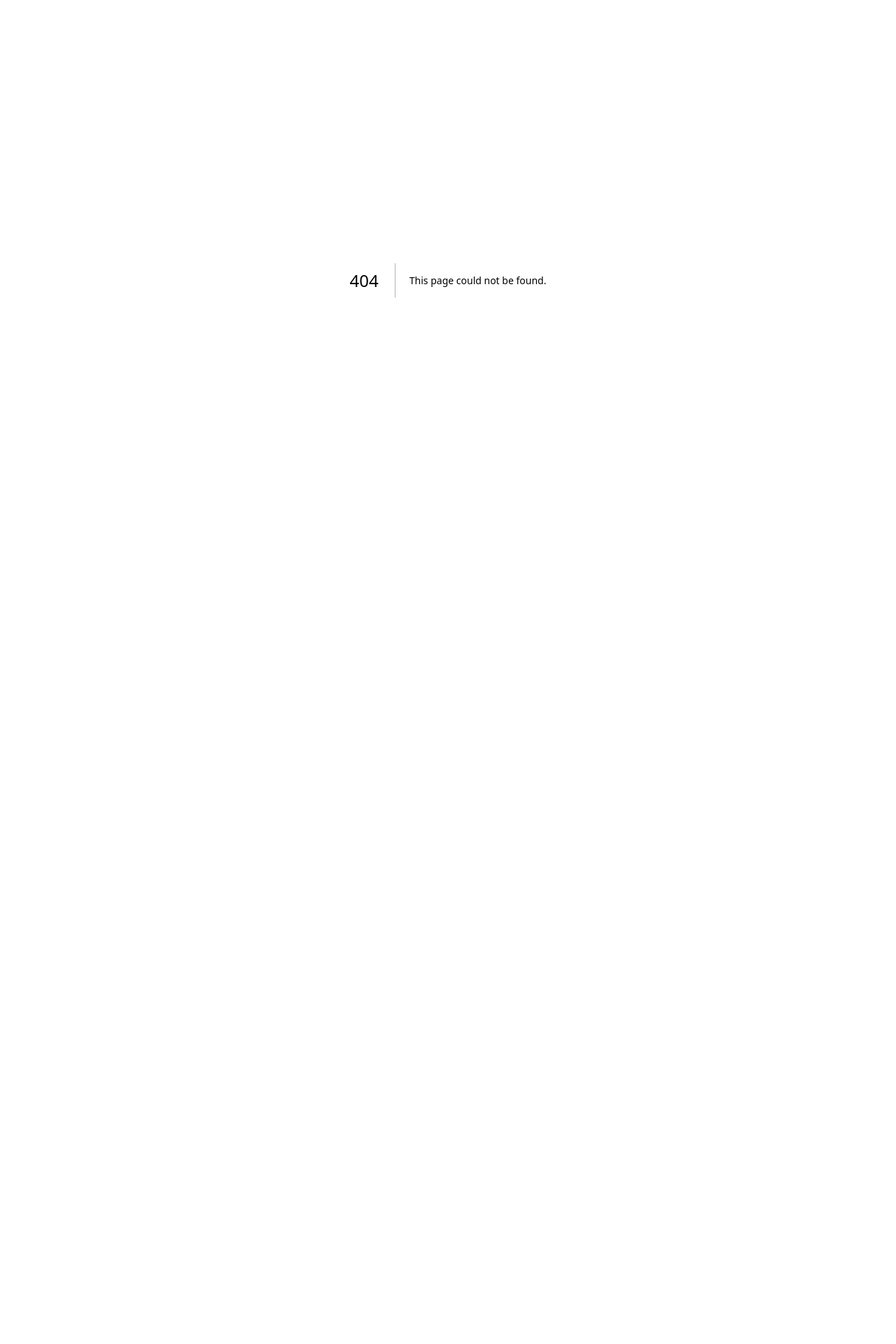
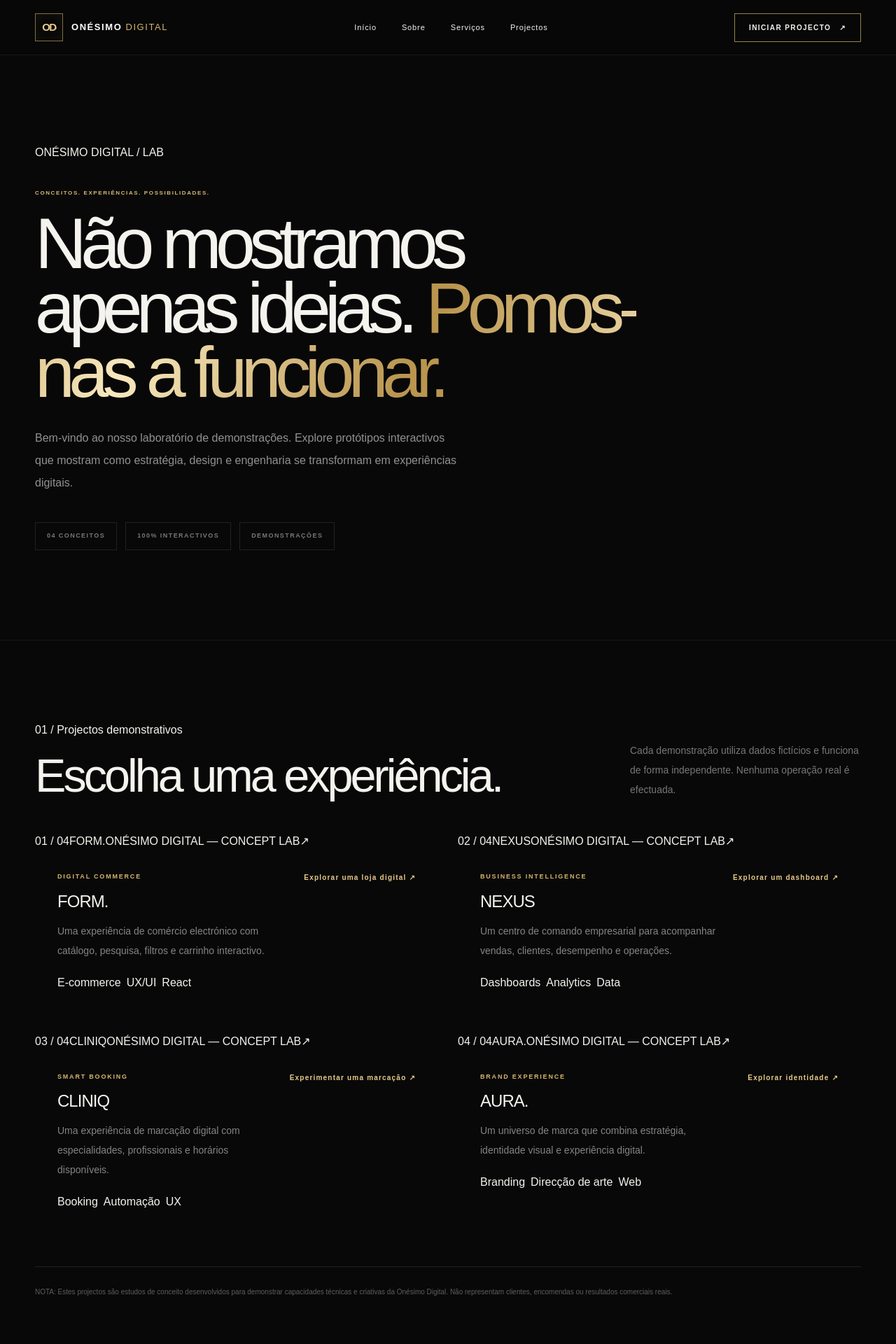
Before and after one commit to onesimo-miguel17/onesimo-digital, a Next.js app: page /projectos in a window 1280 px wide. Before the commit this address had no page. Shown: the top 1920 px of the page at 70% size. Before the commit the page ends 800 px from the top, so only its background shows below. Built offline with nearby package versions, Linux system fonts and the light colour scheme.

Commit message:
feat: add interactive concept portfolio index

```diff
--- /dev/null
+++ b/src/app/projectos/page.tsx
@@ -0,0 +1,45 @@
+import Link from "next/link";
+import { SiteHeader } from "@/components/site-header";
+import { SectionLabel } from "@/components/section-label";
+
+const demos = [
+  { number: "01", slug: "form", name: "FORM.", category: "DIGITAL COMMERCE", description: "Uma experiência de comércio electrónico com catálogo, pesquisa, filtros e carrinho interactivo.", outcome: "Explorar uma loja digital", tags: ["E-commerce", "UX/UI", "React"], visual: "demo-form" },
+  { number: "02", slug: "nexus", name: "NEXUS", category: "BUSINESS INTELLIGENCE", description: "Um centro de comando empresarial para acompanhar vendas, clientes, desempenho e operações.", outcome: "Explorar um dashboard", tags: ["Dashboards", "Analytics", "Data"], visual: "demo-nexus" },
+  { number: "03", slug: "cliniq", name: "CLINIQ", category: "SMART BOOKING", description: "Uma experiência de marcação digital com especialidades, profissionais e horários disponíveis.", outcome: "Experimentar uma marcação", tags: ["Booking", "Automação", "UX"], visual: "demo-cliniq" },
+  { number: "04", slug: "aura", name: "AURA.", category: "BRAND EXPERIENCE", description: "Um universo de marca que combina estratégia, identidade visual e experiência digital.", outcome: "Explorar identidade", tags: ["Branding", "Direcção de arte", "Web"], visual: "demo-aura" },
+];
+
+export default function ProjectsPage() {
+  return (
+    <>
+      <SiteHeader />
+      <main className="min-h-screen bg-[#080808] pt-[78px]">
+        <section className="demo-index-hero relative overflow-hidden border-b border-white/[0.07] py-24 sm:py-32">
+          <div className="container-shell relative z-10">
+            <SectionLabel>ONÉSIMO DIGITAL / LAB</SectionLabel>
+            <p className="section-overline mt-10">CONCEITOS. EXPERIÊNCIAS. POSSIBILIDADES.</p>
+            <h1 className="mt-5 max-w-[900px] text-[clamp(3.4rem,8vw,7.5rem)] font-medium leading-[.9] tracking-[-.085em]">Não mostramos apenas ideias. <span className="gold-text">Pomos-nas a funcionar.</span></h1>
+            <p className="mt-8 max-w-[610px] text-sm leading-8 text-white/55 sm:text-base">Bem-vindo ao nosso laboratório de demonstrações. Explore protótipos interactivos que mostram como estratégia, design e engenharia se transformam em experiências digitais.</p>
+            <div className="mt-10 flex flex-wrap gap-3 text-[9px] font-bold tracking-[.16em] text-white/45"><span className="border border-white/10 px-4 py-3">04 CONCEITOS</span><span className="border border-white/10 px-4 py-3">100% INTERACTIVOS</span><span className="border border-white/10 px-4 py-3">DEMONSTRAÇÕES</span></div>
+          </div>
+          <div className="demo-index-orbit" aria-hidden="true" />
+        </section>
+        <section className="section-space">
+          <div className="container-shell">
+            <div className="mb-12 flex flex-col justify-between gap-5 md:flex-row md:items-end"><div><SectionLabel>01 / Projectos demonstrativos</SectionLabel><h2 className="section-heading mt-5">Escolha uma experiência.</h2></div><p className="max-w-[330px] text-sm leading-7 text-white/45">Cada demonstração utiliza dados fictícios e funciona de forma independente. Nenhuma operação real é efectuada.</p></div>
+            <div className="grid gap-7 md:grid-cols-2">
+              {demos.map((demo) => (
+                <Link key={demo.slug} href={`/projectos/${demo.slug}`} className="demo-index-card group block">
+                  <div className={`demo-index-art ${demo.visual}`}><span className="demo-art-number">{demo.number} / 04</span><span className="demo-art-wordmark">{demo.name}</span><span className="demo-art-caption">ONÉSIMO DIGITAL — CONCEPT LAB</span><span className="demo-art-open">↗</span></div>
+                  <div className="flex flex-col justify-between gap-5 p-6 sm:flex-row sm:items-start sm:p-8"><div><p className="text-[9px] font-bold tracking-[.2em] text-[#d6b56d]">{demo.category}</p><h3 className="mt-3 text-2xl tracking-[-.04em]">{demo.name}</h3><p className="mt-3 max-w-[440px] text-sm leading-7 text-white/50">{demo.description}</p><div className="mt-5 flex flex-wrap gap-2">{demo.tags.map((tag) => <span key={tag} className="demo-tag">{tag}</span>)}</div></div><span className="shrink-0 text-[10px] font-bold tracking-[.12em] text-[#e7ca8a]">{demo.outcome} ↗</span></div>
+                </Link>
+              ))}
+            </div>
+            <p className="mt-12 border-t border-white/10 pt-6 text-[10px] leading-6 text-white/35">NOTA: Estes projectos são estudos de conceito desenvolvidos para demonstrar capacidades técnicas e criativas da Onésimo Digital. Não representam clientes, encomendas ou resultados comerciais reais.</p>
+          </div>
+        </section>
+      </main>
+      <footer className="border-t border-white/10 py-8"><div className="container-shell flex flex-col justify-between gap-4 sm:flex-row"><Link href="/" className="text-xs font-semibold tracking-[.13em]">ONÉSIMO <span className="text-[#d6b56d]">DIGITAL.</span></Link><p className="text-[10px] text-white/35">© {new Date().getFullYear()} Onésimo Digital. Concept Lab.</p></div></footer>
+    </>
+  );
+}
```
